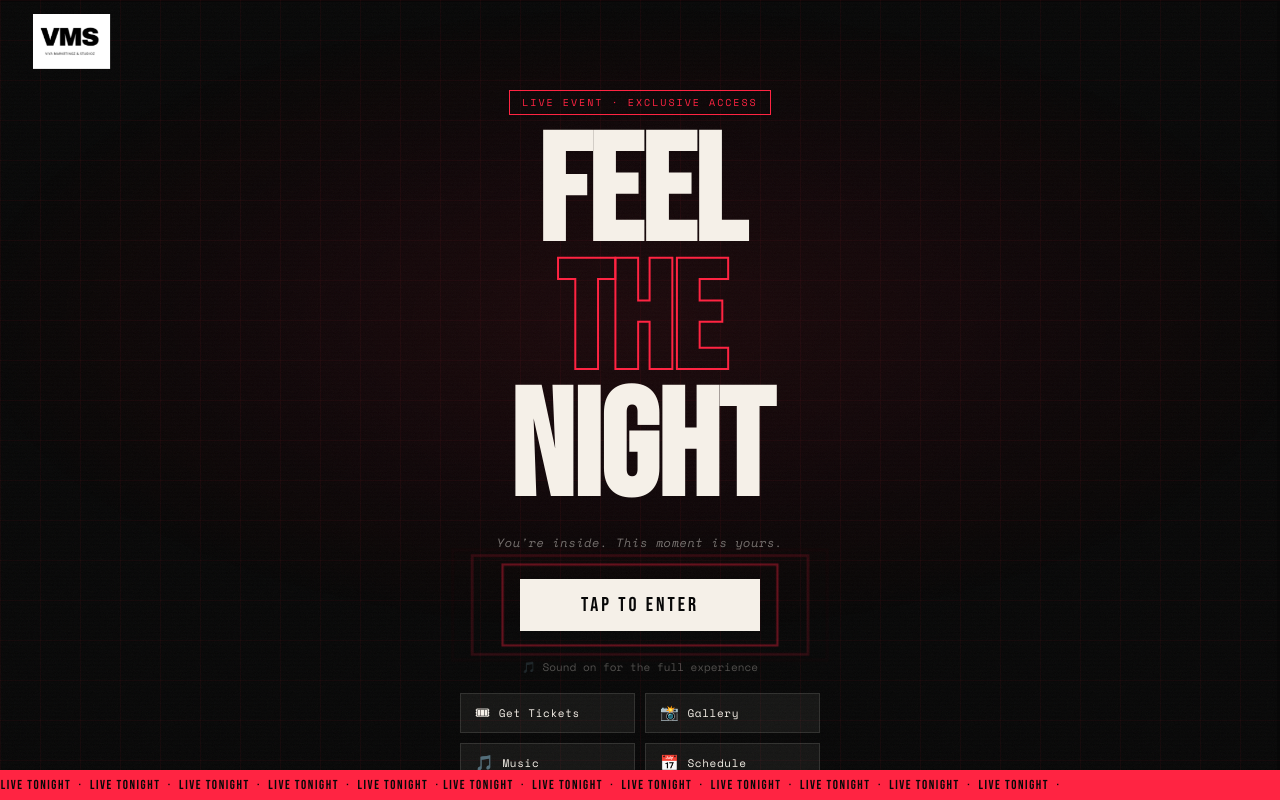
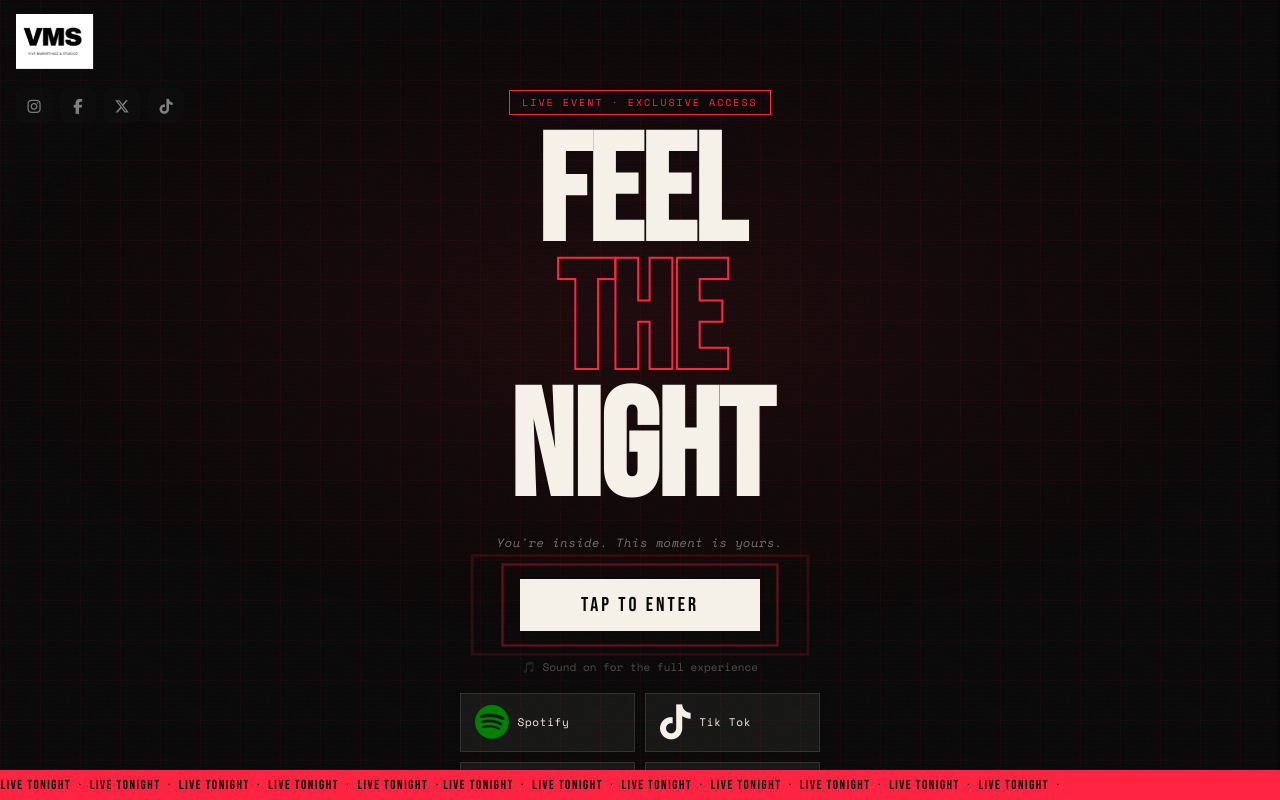
Before and after one commit to tyeniks/BYM, a plain HTML site: page index.html in a window 1280 px wide. Drawn offline with nearby package versions, Linux system fonts and the light colour scheme.

Commit message:
Initial commit12

```diff
--- a/index.html
+++ b/index.html
@@ -6,8 +6,10 @@
   <meta name="apple-mobile-web-app-capable" content="yes" />
   <meta name="apple-mobile-web-app-status-bar-style" content="black-translucent" />
   <title>LIVE TONIGHT</title>
+  <link rel="stylesheet" href="https://cdnjs.cloudflare.com/ajax/libs/font-awesome/6.7.2/css/all.min.css">
   <link rel="preconnect" href="https://fonts.googleapis.com" />
   <link href="https://fonts.googleapis.com/css2?family=Bebas+Neue&family=Space+Mono:ital,wght@0,400;0,700;1,400&display=swap" rel="stylesheet" />
+  <link rel="stylesheet" href="https://cdnjs.cloudflare.com/ajax/libs/font-awesome/6.5.0/css/all.min.css">
   <link rel="stylesheet" href="style.css" />
 </head>
 <body>
@@ -35,11 +37,34 @@
               Default is width:110px height:55px.
     ───────────────────────────────────────────────────────────── -->
   <div class="company-logo-slot">
+  <div class="logo-wrapper" id="logoWrapper">
+
     <img
       src="images/vms_logo.png"
       alt="Company Logo"
       class="company-logo-img"
+      id="mainLogo"
     />
+
+    <div class="social-links" id="socialLinks">
+      <a href="https://instagram.com/yourpage" target="_blank" class="social-icon">
+        <i class="fab fa-instagram"></i>
+      </a>
+
+      <a href="https://facebook.com/yourpage" target="_blank" class="social-icon">
+        <i class="fab fa-facebook-f"></i>
+      </a>
+
+      <a href="https://twitter.com/yourpage" target="_blank" class="social-icon">
+        <i class="fab fa-x-twitter"></i>
+      </a>
+
+      <a href="https://tiktok.com/@yourpage" target="_blank" class="social-icon">
+        <i class="fab fa-tiktok"></i>
+      </a>
+    </div>
+
+  </div>
 </div>
 
     <!-- Scrollable inner content -->
@@ -70,14 +95,13 @@
 
         <!-- 8 Navigation Link Buttons -->
         <nav class="nav-links">
-          <a href="#" class="nav-btn"><span class="nav-icon">🎟</span>Get Tickets</a>
-          <a href="#" class="nav-btn"><span class="nav-icon">📸</span>Gallery</a>
-          <a href="#" class="nav-btn"><span class="nav-icon">🎵</span>Music</a>
-          <a href="#" class="nav-btn"><span class="nav-icon">📅</span>Schedule</a>
-          <a href="#" class="nav-btn"><span class="nav-icon">🛍</span>Merch</a>
-          <a href="#" class="nav-btn"><span class="nav-icon">📍</span>Venue Map</a>
-          <a href="#" class="nav-btn"><span class="nav-icon">📲</span>Follow Us</a>
-          <a href="#" class="nav-btn"><span class="nav-icon">✉️</span>Contact</a>
+          <a href="#" class="nav-btn"><i class="fa-brands fa-spotify nav-icon spotify"></i>Spotify</a>
+          <a href="https://vm.tiktok.com/ZS9NLWvRKBmcN-yl4ym/" class="nav-btn"><i class="fa-brands fa-tiktok nav-icon tiktok"></i>Tik Tok</a>
+          <a href="https://www.instagram.com/laphashstuna?igsh=NmZzZ3dpazFvMnph" class="nav-btn"><i class="fa-brands fa-instagram nav-icon instagram"></i>Instagram</a>
+          <a href="https://x.com/laphashB" class="nav-btn"><i class="fa-brands fa-square-x-twitter nav-icon twitter"></i>Twitter</a>
+          <a href="https://www.facebook.com/profile.php?id=100066451850103" class="nav-btn"><i class="fa-brands fa-facebook nav-icon facebook"></i>Facebook</a>
+          <a href="www.fotsobrany@gmail.com" class="nav-btn"><i class="fa-brands fa-google nav-icon google"></i>Gmail</a>
+          <a href="https://wa.link/tsxq5d" class="nav-btn"><i class="fa-brands fa-whatsapp nav-icon whatsapp"></i>Whatsapp</a>
         </nav>
       </div>
 
--- a/script.js
+++ b/script.js
@@ -296,3 +296,53 @@
   const pct = (audioPlayer.currentTime / audioPlayer.duration) * 100;
   progressBar.style.width = pct + '%';
 });
+
+
+// ============================================================
+// AUTO POP-UP SOCIAL ICONS (5s ON / 5s OFF LOOP)
+// ============================================================
+
+const logoWrapper = document.getElementById("logoWrapper");
+const mainLogo = document.getElementById("mainLogo");
+const socialLinks = document.getElementById("socialLinks");
+
+if (logoWrapper && mainLogo && socialLinks) {
+
+  let showDuration = 3000;   // visible for 3 seconds
+  let hideDuration = 1000;   // hidden for 1 seconds
+  let isVisible = false;
+
+  function showIcons() {
+    socialLinks.classList.add("active");
+    isVisible = true;
+
+    setTimeout(() => {
+      hideIcons();
+    }, showDuration);
+  }
+
+  function hideIcons() {
+    socialLinks.classList.remove("active");
+    isVisible = false;
+
+    setTimeout(() => {
+      showIcons();
+    }, hideDuration);
+  }
+
+  // Start automatic cycle
+  setTimeout(() => {
+    showIcons();
+  }, hideDuration);
+
+  // Allow manual open when logo is clicked
+  mainLogo.addEventListener("click", function (e) {
+    e.stopPropagation();
+
+    if (!isVisible) {
+      socialLinks.classList.add("active");
+      isVisible = true;
+    }
+  });
+
+}
--- a/style.css
+++ b/style.css
@@ -149,24 +149,62 @@
   z-index: 30;
   animation: fadeUp 0.5s ease 0.1s both;
 
-  background: transparent;
-  border-radius: 0;
-  padding: 0;
+  width: 110px;
+  height: 55px;
+}
+
+.logo-wrapper {
+  position: relative;
+  width: 100%;
+  height: 100%;
+}
+
+.company-logo-img {
+  max-width: 100%;
+  max-height: 100%;
+  object-fit: contain;
+  display: block;
+  cursor: pointer;
+}
+
+/* Social icons container */
+.social-links {
+  position: absolute;
+  bottom: -60px;   /* Positioned below logo */
+  left: 0;
+  display: flex;
+  gap: 8px;
+  opacity: 0;
+  transform: translateY(-10px);
+  pointer-events: none;
+  transition: all 0.35s ease;
+}
+
+/* Visible state */
+.social-links.active {
+  opacity: 1;
+  transform: translateY(0);
+  pointer-events: auto;
+}
+
+/* Individual icons */
+.social-icon {
+  width: 36px;
+  height: 36px;
+  border-radius: 8px;
+  background: #111;
+  color: #fff;
   display: flex;
   align-items: center;
   justify-content: center;
-
-  /* ── LOGO SIZE — change these two values ── */
-  width:  110px;   /* ← increase for wider logo  */
-  height:  55px;   /* ← increase for taller logo */
+  text-decoration: none;
+  font-size: 15px;
+  transition: transform 0.25s ease, background 0.25s ease;
 }
 
-.company-logo-img {
-  max-width:  100%;
-  max-height: 100%;
-  object-fit: contain;
-  display: block;
-  /* NO filter — shows logo in true colour */
+.social-icon:hover {
+  transform: scale(1.1);
+  background: #e90275; /* You can change brand color */
 }
 
 /* ==========================================
@@ -341,9 +379,16 @@
   border-color: var(--red);
   transform: scale(0.97);
 }
+.spotify{
+  color: green;
+}
+
+.instagram{
+  color:  red/orange;
+}
 
 .nav-icon {
-  font-size: 15px;
+  font-size: 35px;
   line-height: 1;
   flex-shrink: 0;
 }
```
Lines whose indentation alone changed are shown as unchanged.
